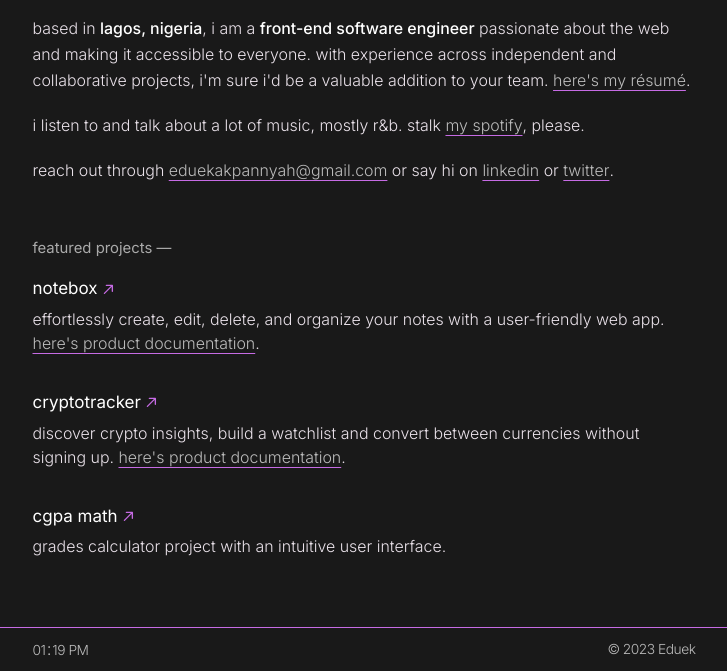
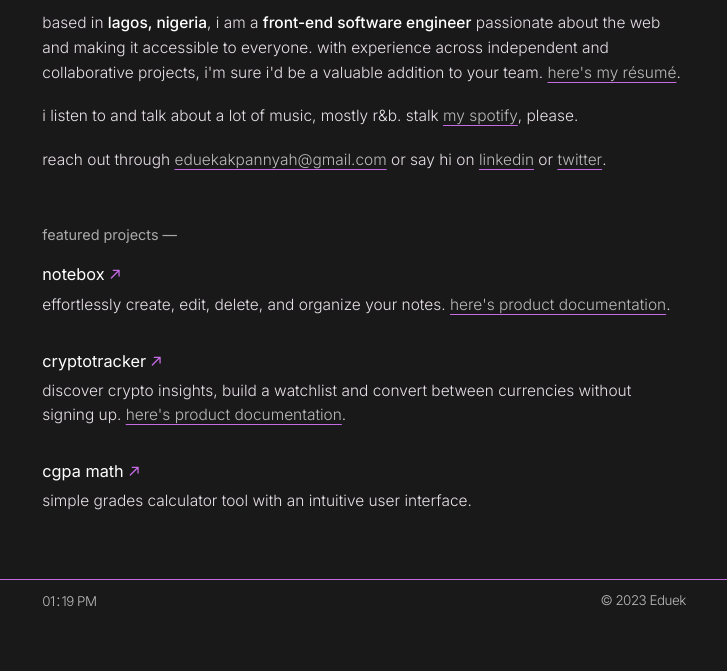
Before and after one commit to the-eduek/the-eduek.github.io, a website built with Vite: page index.html in a window 1280 px wide. Shown: the part 205-876 px from the top of the page, without its empty margins (276-1003 px from the left). After the commit the page ends 826 px from the top, so only its background shows below. Built offline with nearby package versions, Linux system fonts and the light colour scheme.

Commit message:
fix: large screen font size, trim text

```diff
--- a/index.html
+++ b/index.html
@@ -198,8 +198,7 @@
             </h3>
 
             <p class="project__desc">
-              Effortlessly create, edit, delete, and organize your notes with a
-              user-friendly web app.
+              Effortlessly create, edit, delete, and organize your notes.
               <a
                 href=" https://github.com/the-eduek/notebox#readme"
                 target="_blank"
@@ -293,7 +292,7 @@
             </h3>
 
             <p class="project__desc">
-              grades calculator project with an intuitive user interface.
+              simple grades calculator tool with an intuitive user interface.
             </p>
 
             <span class="project__line"></span>
@@ -310,15 +309,15 @@
 
       <div>
         <p class="clock">
-          <em
+          <span
             data-hour
             class="number"
-          ></em>
+          ></span>
           <span class="blink">:</span>
-          <em
+          <span
             data-minute
             class="number"
-          ></em>
+          ></span>
           <span data-meridiem></span>
         </p>
 
--- a/src/assets/styles/index.scss
+++ b/src/assets/styles/index.scss
@@ -20,7 +20,7 @@ html {
   -webkit-text-size-adjust: 100%;
 
   @media (min-width: 768px) {
-    font-size: 17px;
+    font-size: 16.5px;
   }
 }
 
@@ -129,7 +129,7 @@ article {
     align-items: center;
     color: $white;
     display: flex;
-    font-size: 1rem;
+    font-size: 0.9875rem;
     font-weight: 400;
     padding: 0 0 0.375rem;
 
--- a/src/index.ts
+++ b/src/index.ts
@@ -1,7 +1,7 @@
 import timerFn from "@/functions/timer";
 
-const hourElement: HTMLElement = document.querySelector("[data-hour]")!;
-const minuteElement: HTMLElement = document.querySelector("[data-minute]")!;
+const hourElement: HTMLSpanElement = document.querySelector("[data-hour]")!;
+const minuteElement: HTMLSpanElement = document.querySelector("[data-minute]")!;
 const meridiemElement: HTMLSpanElement = document.querySelector("[data-meridiem]")!;
 
 timerFn(hourElement, minuteElement, meridiemElement);
```
